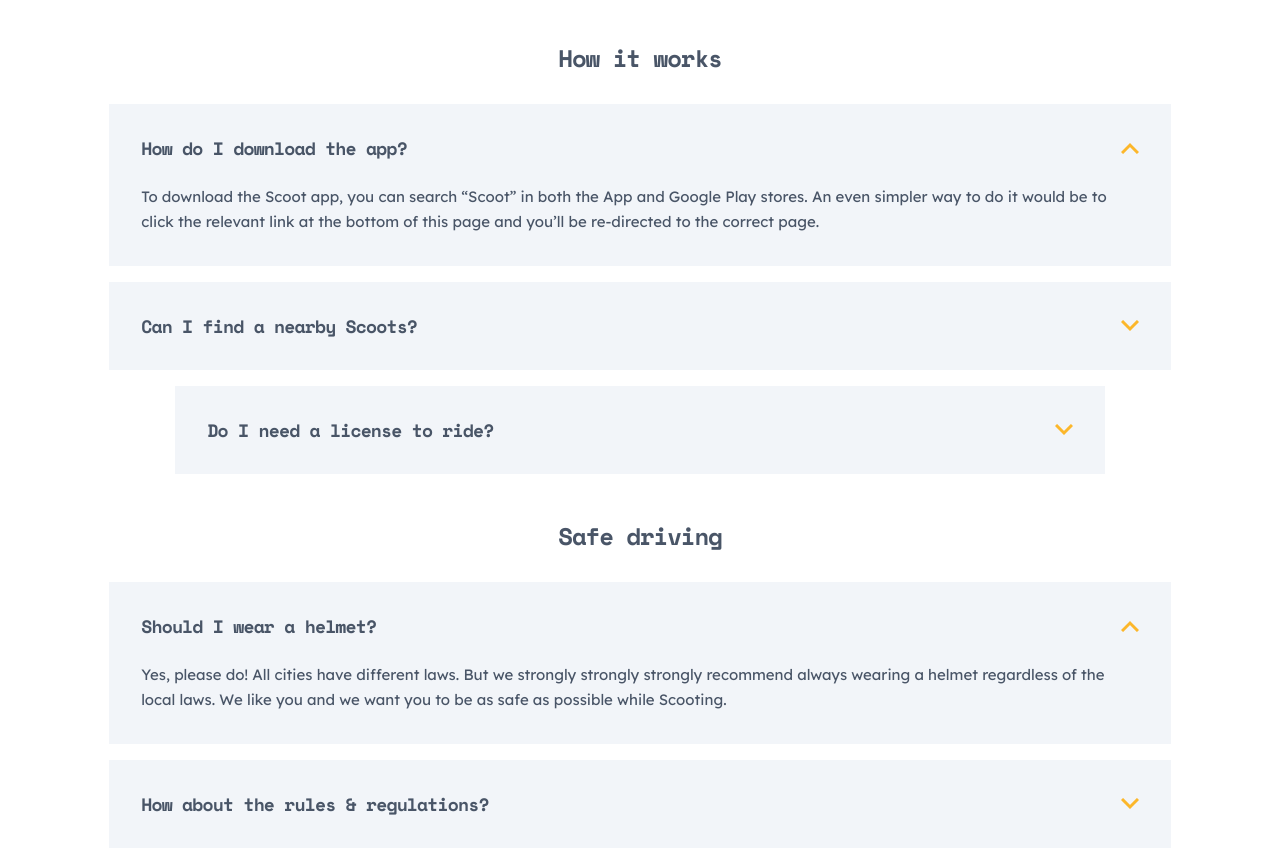
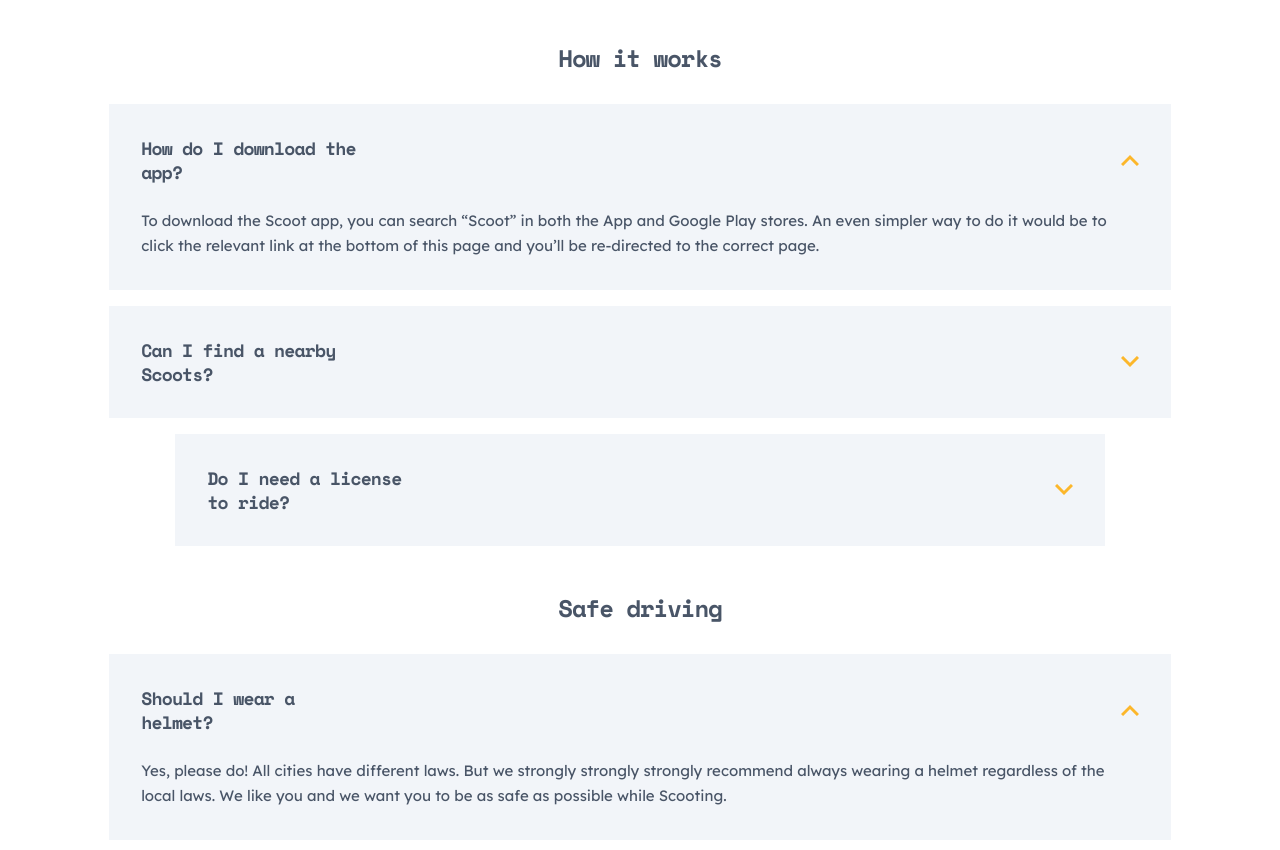
Before and after one commit to stephjoseph/scoot-website, a React (Vite) app: page /about in a window 1280 px wide. Shown: the part 3281-4131 px from the top of the page. Built offline with nearby package versions, Linux system fonts and the light colour scheme; the HTML template or start-up script is replaced by a standard one.

Commit message:
Update FAQ.tsx

```diff
--- a/src/components/about/main/FAQ.tsx
+++ b/src/components/about/main/FAQ.tsx
@@ -38,7 +38,7 @@
                   className="flex items-center justify-between"
                   onClick={() => toggle(i)}
                 >
-                  <h4 className="font-h4 text-lg leading-6 tracking-[-0.8px] text-dark-navy">
+                  <h4 className="font-h4 max-w-[13.688rem] text-lg leading-6 tracking-[-0.8px] text-dark-navy">
                     {item.question}
                   </h4>
                   <div
@@ -67,7 +67,7 @@
                   className="flex items-center justify-between"
                   onClick={() => toggle2(i)}
                 >
-                  <h4 className="font-h4 text-lg leading-6 tracking-[-0.8px] text-dark-navy">
+                  <h4 className="font-h4 max-w-[13.688rem] text-lg leading-6 tracking-[-0.8px] text-dark-navy">
                     {item.question}
                   </h4>
                   <div
```
